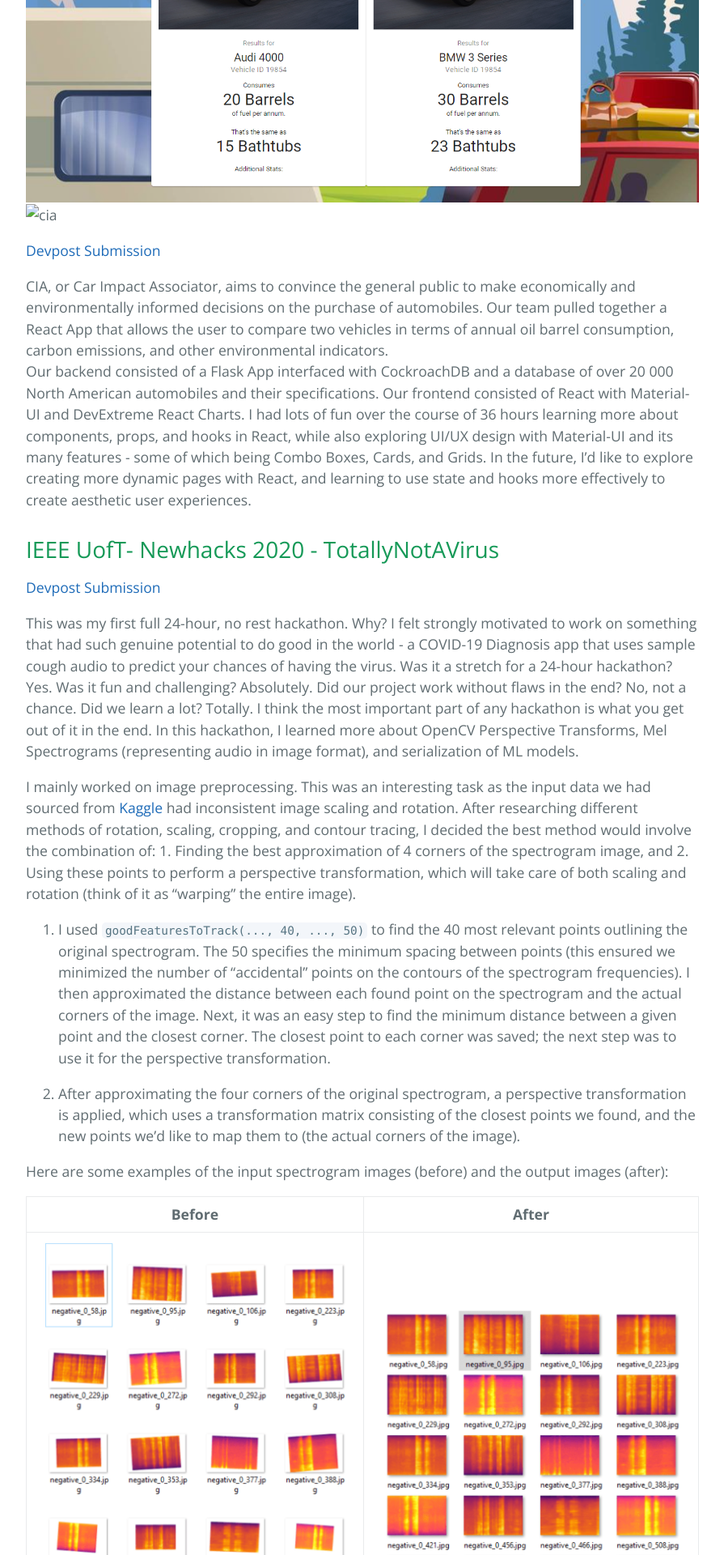
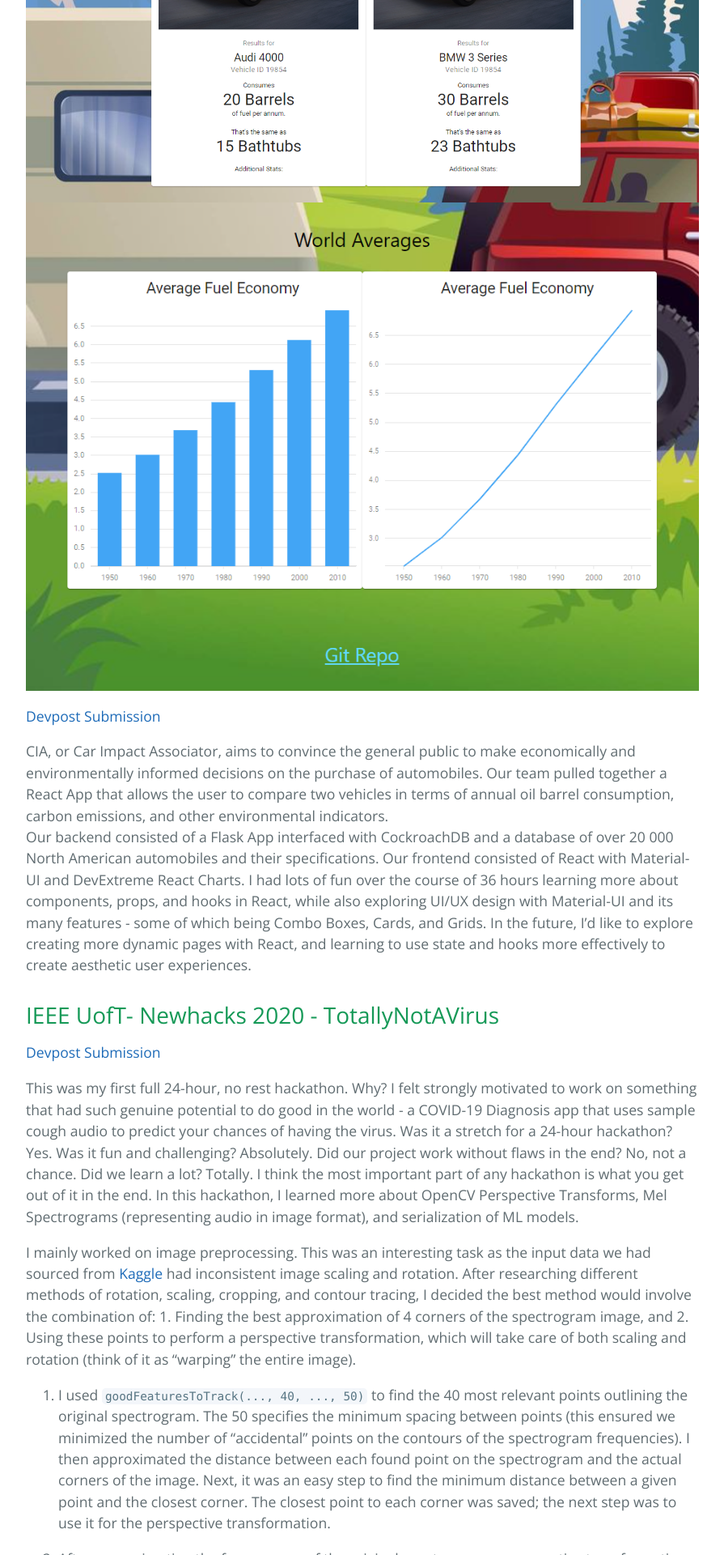
Before and after one commit to yixin0829/Cayman, a Jekyll site: the page built from project-library.md, in a window 1280 px wide. Shown: the part 858-2778 px from the top of the page at 81% size, without its empty margins (192-1087 px from the left). Built offline with Jekyll 4.4.1, drawn with Linux system fonts in a browser that asks for light colours.

Commit message:
Update project-library.md

```diff
--- a/project-library.md
+++ b/project-library.md
@@ -8,7 +8,7 @@ description: Welcome to my Project Library!
 * * *
 ### Hack the North 2020++ - CIA - "Car Impact Associator"
 ![cia](/assets/Project_Pictures/cia_ui5.png)
-![cia](_site/assets/Project_Pictures/cia_ui4.png)
+![cia](/assets/Project_Pictures/cia_ui4.png)
 
 [Devpost Submission](https://devpost.com/software/car-impact-associator-cia)
 
```
